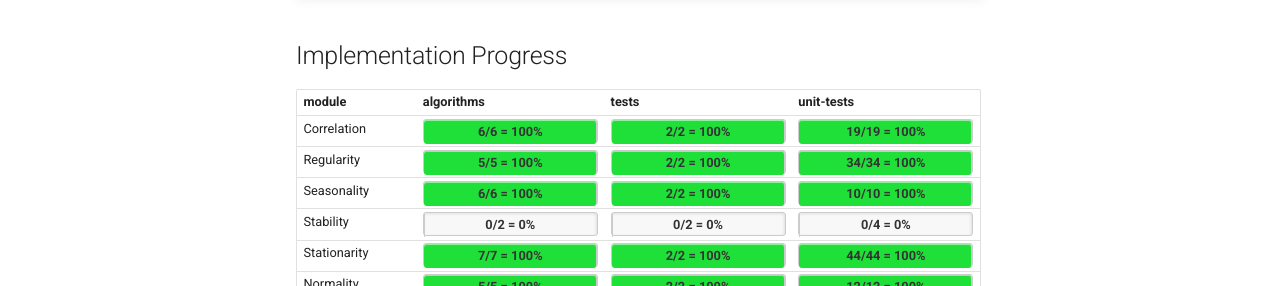
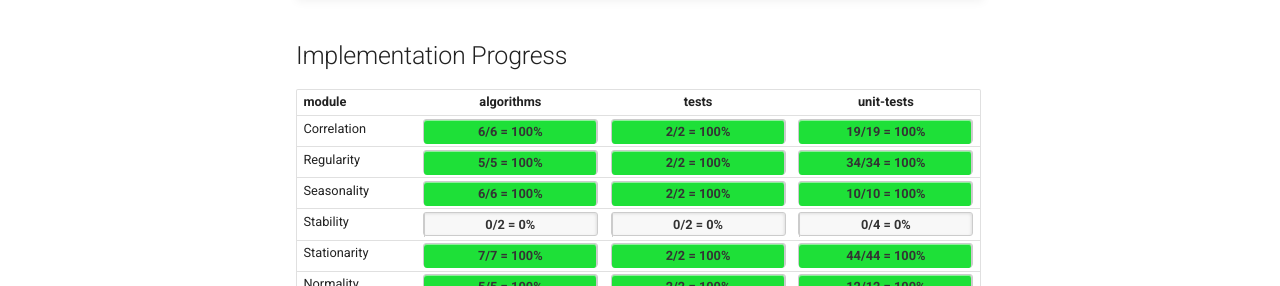
Before and after one commit to data-science-extensions/ts-stat-tests, an MkDocs documentation site: the page built from docs/code/index.md, in a window 1280 px wide. Shown: the part 590-876 px from the top of the page. Built offline with MkDocs 1.6.1 and Material for MkDocs 9.7.7, drawn with Linux system fonts in a browser that asks for light colours; comment, search, counter and statistics services are not loaded; the version menu is left out.

Commit message:
Refactor table formatting for clarity in implementation progress - Adjust column headers for better alignment - Enhance readability of the implementation progress table

```diff
--- a/docs/code/index.md
+++ b/docs/code/index.md
@@ -20,8 +20,8 @@
 
 ## Implementation Progress
 
-| module             | algorithms               | tests                   | unit-tests                  |
-| ------------------ | ------------------------ | ----------------------- | --------------------------- |
+| module             |        algorithms        |          tests          |         unit-tests          |
+| ------------------ | :----------------------: | :---------------------: | :-------------------------: |
 | Correlation        | [=6/6   "6/6   =  100%"] | [=2/2   "2/2   = 100%"] | [=19/19  "19/19    = 100%"] |
 | Regularity         | [=5/5   "5/5   =  100%"] | [=2/2   "2/2   = 100%"] | [=34/34  "34/34    = 100%"] |
 | Seasonality        | [=6/6   "6/6   =  100%"] | [=2/2   "2/2   = 100%"] | [=10/10  "10/10    = 100%"] |
```
